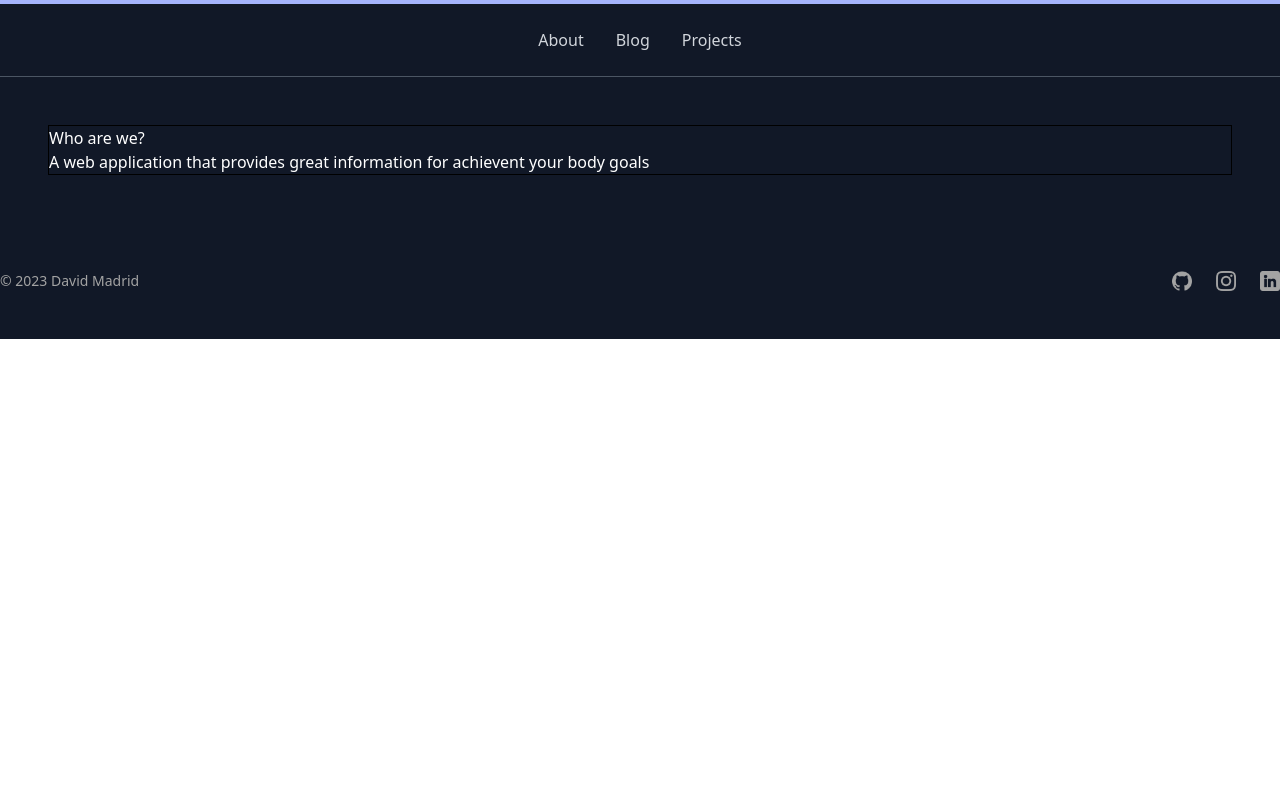
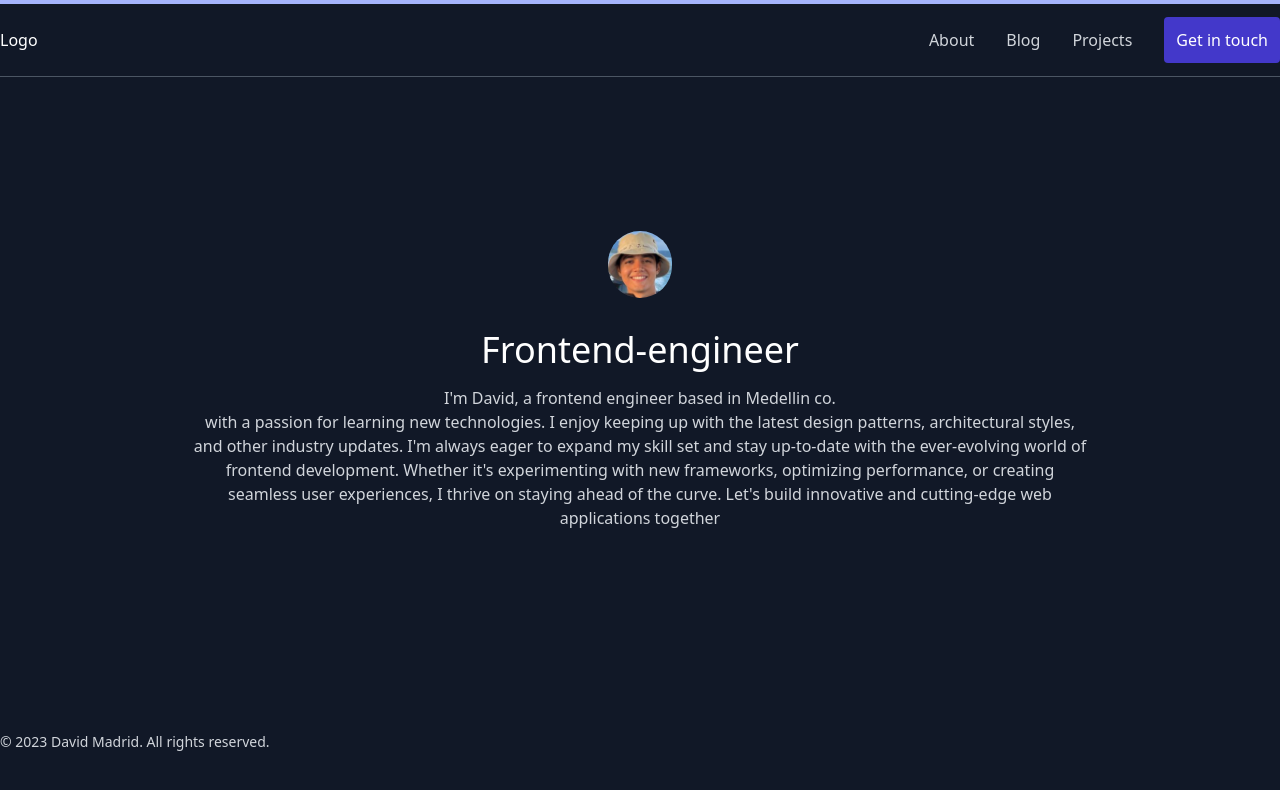
Before and after one commit to dmadridy/FBA, a React (Vite) app: page / in a window 1280 px wide. Shown: the top 790 px of the page. Built offline with nearby package versions, Linux system fonts and the light colour scheme.

Commit message:
Worked on Home, finished the Header

```diff
--- a/src/assets/styles/index.tsx
+++ b/src/assets/styles/index.tsx
@@ -1,2 +1,2 @@
-export const activeStyle = 'text-indigo-300 duration-200';
+export const activeStyle = 'text-indigo-300 duration-200 font-medium';
 export const unactiveStyle = 'text-gray-300 duration-200 hover:text-indigo-300';
--- a/src/layout/footer.tsx
+++ b/src/layout/footer.tsx
@@ -1,27 +1,9 @@
-import github from '../assets/icons/github.png';
-import instagram from '../assets/icons/instagram.png';
-import linkedin from '../assets/icons/linkedin.png';
-
 const Footer = () => {
   return (
     <div className='container py-12 mx-auto max-w-7xl md:flex justify-between space-y-8 md:space-y-0'>
-      <div className='flex text-neutral-400 text-sm justify-center'>
-        <p>© 2023 David Madrid</p>
-      </div>
-      <div className='space-x-6 flex justify-center'>
-        <a href='https://github.com/dmadridy' target='_blank'>
-          <img className='w-5' src={github} alt='' />
-        </a>
-        <a href='https://www.instagram.com/dmadridy/' target='_blank'>
-          <img className='w-5' src={instagram} alt='' />
-        </a>
-        <a
-          href='https://www.linkedin.com/in/david-madrid-0809211a1/'
-          target='_blank'
-        >
-          <img className='w-5' src={linkedin} alt='' />
-        </a>
-      </div>
+      <p className='text-gray-300 text-sm'>
+        © 2023 David Madrid. All rights reserved.
+      </p>
     </div>
   );
 };
--- a/src/layout/header.tsx
+++ b/src/layout/header.tsx
@@ -1,29 +1,46 @@
-import { NavLink } from 'react-router-dom';
+import { Link, NavLink } from 'react-router-dom';
 import { activeStyle, unactiveStyle } from '../assets/styles';
 
 const Header = () => {
   return (
     <div className='border-b border-gray-600'>
       <div className='border-t-4 border-indigo-300'></div>
-      <div className='container max-w-7xl flex justify-center mx-auto p-6 gap-8'>
+      <div className='container max-w-7xl flex justify-between mx-auto items-center py-6'>
+        <Link className='' to='/'>
+          Logo
+        </Link>
+        <div className='space-x-8'>
           <NavLink
-          className={({ isActive }) => (isActive ? activeStyle : unactiveStyle)}
+            className={({ isActive }) =>
+              isActive ? activeStyle : unactiveStyle
+            }
             to='/about'
           >
             About
           </NavLink>
           <NavLink
-          className={({ isActive }) => (isActive ? activeStyle : unactiveStyle)}
+            className={({ isActive }) =>
+              isActive ? activeStyle : unactiveStyle
+            }
             to='/blog'
           >
             Blog
           </NavLink>
           <NavLink
-          className={({ isActive }) => (isActive ? activeStyle : unactiveStyle)}
+            className={({ isActive }) =>
+              isActive ? activeStyle : unactiveStyle
+            }
             to='/projects'
           >
             Projects
           </NavLink>
+          <a
+            href='mailto:davidmadridpathway@gmail.com'
+            className='font-medium bg-indigo-700 p-3 hover:bg-indigo-800 duration-300 rounded'
+          >
+            Get in touch
+          </a>
+        </div>
       </div>
     </div>
   );
--- a/src/layout/root.tsx
+++ b/src/layout/root.tsx
@@ -4,7 +4,7 @@ import Header from './header';
 
 const Root = () => {
   return (
-    <div className='bg-gray-900 text-white'>
+    <div className='flex flex-col justify-between h-screen bg-gray-900 text-white'>
       <Header />
       <Outlet />
       <Footer />
--- a/src/pages/home.tsx
+++ b/src/pages/home.tsx
@@ -1,13 +1,22 @@
+import mypicture from '../assets/images/picture.jpeg';
+
 const Home = () => {
   return (
-    <div className='flex items-center mx-auto container max-w-7xl p-12'>
-      <div className='w-full border border-black'>
-        <h1>Who are we?</h1>
-        <p>
-          A web application that provides great information for achievent your
-          body goals
-        </p>
+    <div className='mx-auto container text-center max-w-7xl py-16'>
+      <div className='flex justify-center'>
+        <img className='rounded-full w-16' src={mypicture} alt='' />
       </div>
+      <h1 className='mt-8 text-4xl font-medium'>Frontend-engineer</h1>
+      <p className='mt-4 text-gray-300 max-w-4xl mx-auto container'>
+        I'm David, a frontend engineer based in Medellin co. <br /> with a
+        passion for learning new technologies. I enjoy keeping up with the
+        latest design patterns, architectural styles, and other industry
+        updates. I'm always eager to expand my skill set and stay up-to-date
+        with the ever-evolving world of frontend development. Whether it's
+        experimenting with new frameworks, optimizing performance, or creating
+        seamless user experiences, I thrive on staying ahead of the curve. Let's
+        build innovative and cutting-edge web applications together
+      </p>
     </div>
   );
 };
```
Also changed, not shown: src/assets/images/picture.jpeg (added). Lines whose indentation alone changed are shown as unchanged.
